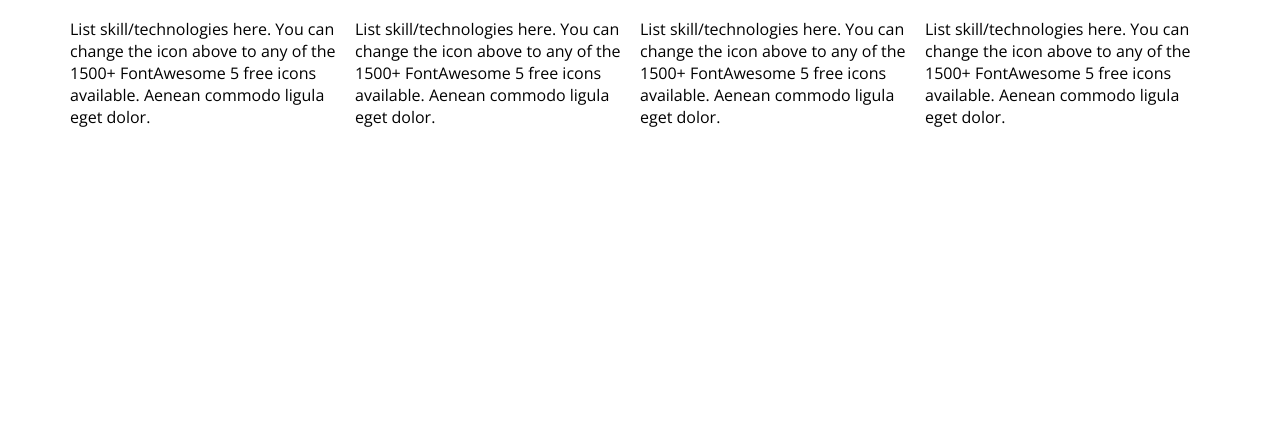
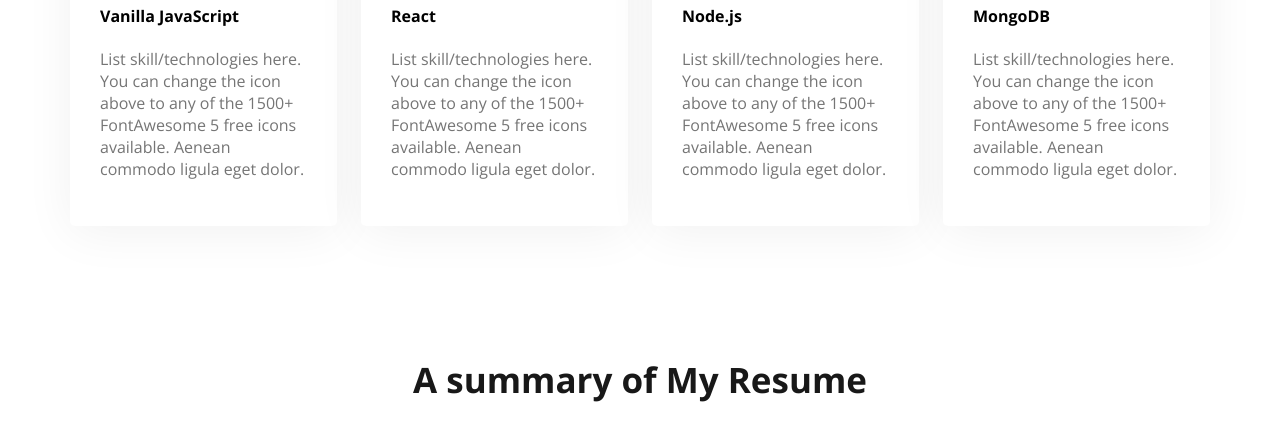
Before and after one commit to bsnu360/developer-portfolio, a plain HTML site: page index.html in a window 1280 px wide. Shown: the part 1919-2357 px from the top of the page. Before the commit the page ends 2071 px from the top, so only its background shows below. Drawn offline with nearby package versions, Linux system fonts and the light colour scheme.

Commit message:
added what i do section

```diff
--- a/index.html
+++ b/index.html
@@ -80,6 +80,9 @@
                 </div>
             </div>
         </section>
+        <section>
+            <h3 class="section-title">A summary of My Resume</h3>
+        </section>
     </main>
     <footer>
 
--- a/styles/portfolio.css
+++ b/styles/portfolio.css
@@ -109,6 +109,10 @@ main {
     margin: 0 auto;
 }
 
+main section{
+    margin-top: 130px;
+}
+
 /* about section styles */
 .about {
     border-radius: 10px;
@@ -133,4 +137,16 @@ main {
 
 .skills-container {
     display: flex;
+    gap: 24px;
 }
+
+.skill{
+    border-radius: 5px;
+    background: #FFF;
+    box-shadow: 0px 6px 50px 0px rgba(0, 0, 0, 0.06);
+    padding: 30px;
+}
+
+.skill-description{
+    color: #757575;
+}
```
